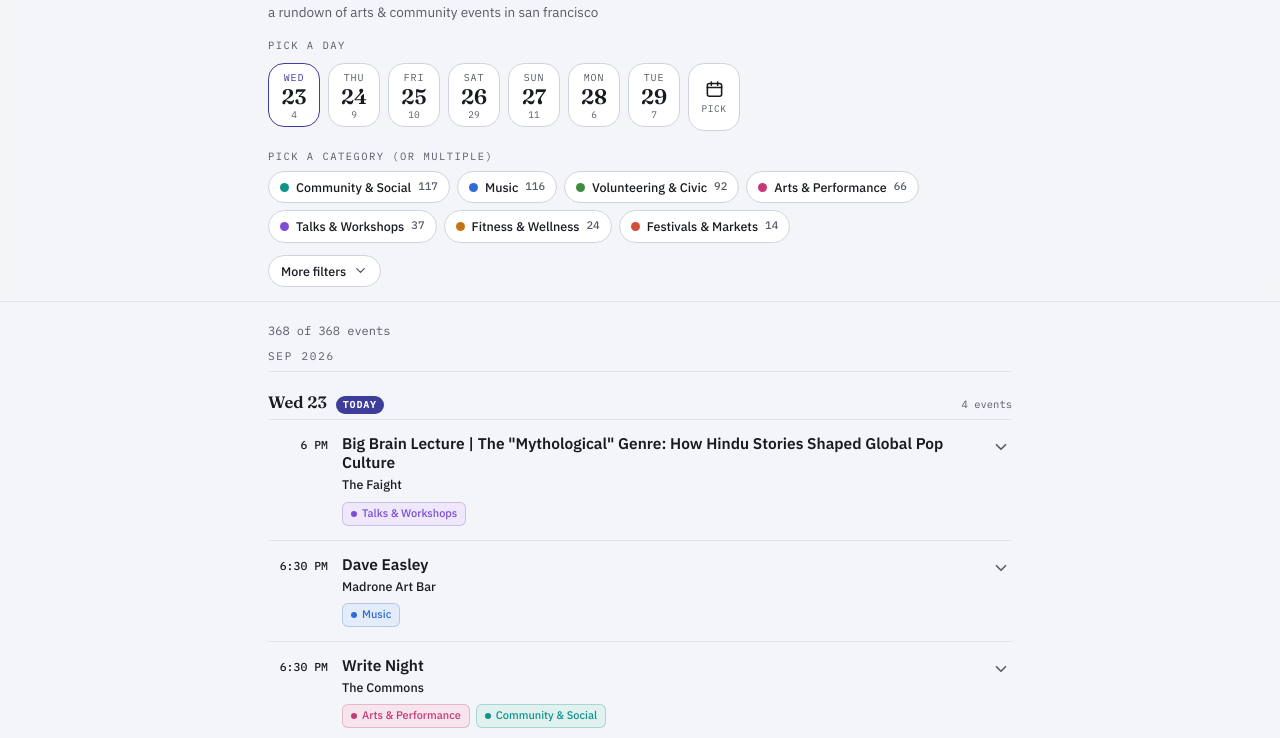
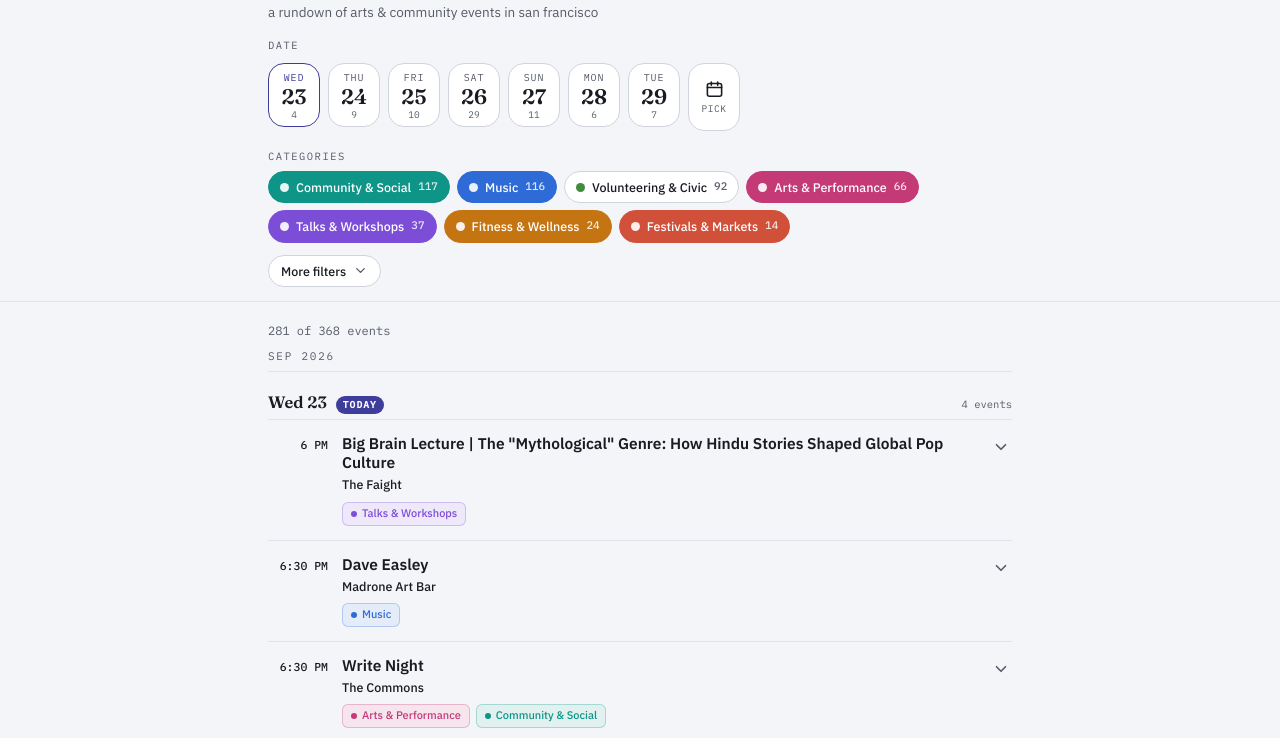
Before and after one commit to jenkliu/sf-events, a website: page index.html in a window 1280 px wide. Shown: the part 62-800 px from the top of the page. Drawn offline with Linux system fonts and the light colour scheme.

Commit message:
Default to all categories except Volunteering & Civic (#19)
Claude-Session: https://claude.ai/code/session_015az7hTgGu2PgMuKgw175sU

Co-authored-by: Claude <noreply@anthropic.com>

```diff
--- a/index.html
+++ b/index.html
@@ -222,7 +222,7 @@
     <p class="sub">a rundown of arts &amp; community events in san francisco</p>
     <div class="filters" id="filters">
       <div>
-        <div class="filter-label">Pick a day</div>
+        <div class="filter-label">Date</div>
         <div class="date-row">
           <div class="daypills" id="dayPills">
             <span class="daypill skel-pill" style="height:58px" aria-hidden="true"></span>
@@ -244,7 +244,7 @@
         </div>
       </div>
       <div class="cat-group">
-        <div class="filter-label">Pick a category (or multiple)</div>
+        <div class="filter-label">Categories</div>
         <div class="chips" id="catChips">
           <span class="chip skel-chip" style="width:96px;height:29px" aria-hidden="true"></span>
           <span class="chip skel-chip" style="width:132px;height:29px" aria-hidden="true"></span>
@@ -271,7 +271,7 @@
 <div class="wrap">
   <div class="toolbar">
     <span class="count" id="count"></span>
-    <button class="reset" id="reset" hidden>Clear filters</button>
+    <button class="reset" id="reset" hidden>Reset filters</button>
   </div>
   <div class="error" id="error" hidden></div>
   <div id="list" aria-busy="true">
@@ -358,6 +358,13 @@
   function catVar(name) { return CATS[name] ? `var(${CATS[name].var})` : `var(--c-other)`; }
 
   const state = { cats: new Set(), src: null, dateRange: null, open: new Set() };
+  // Every category starts selected except these, which would otherwise crowd
+  // out the rest of the list on busy days.
+  const DEFAULT_OFF = new Set(["Volunteering & Civic"]);
+  let DEFAULT_CATS = new Set();
+  function catsAreDefault() {
+    return state.cats.size === DEFAULT_CATS.size && [...state.cats].every(c => DEFAULT_CATS.has(c));
+  }
 
   const TODAY = new Date(); TODAY.setHours(0,0,0,0);
   const TODAY_ISO = ymd(TODAY);
@@ -386,7 +393,7 @@
   // what the closed toggle has to account for depends on the viewport.
   const NARROW = window.matchMedia("(max-width: 640px)");
   function syncMoreCount() {
-    const n = (NARROW.matches ? state.cats.size : 0) + (state.src ? 1 : 0);
+    const n = (NARROW.matches && !catsAreDefault() ? 1 : 0) + (state.src ? 1 : 0);
     moreCountEl.textContent = n;
     moreCountEl.hidden = n === 0;
   }
@@ -577,7 +584,7 @@
       listEl.appendChild(wrap);
     });
     emptyEl.hidden = shown.length !== 0 || EVENTS.length === 0;
-    const active = state.cats.size || state.src || state.dateRange;
+    const active = !catsAreDefault() || state.src || state.dateRange;
     countEl.textContent = `${shown.length} of ${EVENTS.length} events`;
     resetEl.hidden = !active;
     syncMoreCount();
@@ -609,10 +616,13 @@
     chipWrap.innerHTML = "";
     const counts = {};
     EVENTS.forEach(e => e.categories.forEach(c => counts[c] = (counts[c] || 0) + 1));
+    DEFAULT_CATS = new Set(Object.keys(counts).filter(c => !DEFAULT_OFF.has(c)));
+    state.cats = new Set(DEFAULT_CATS);
     Object.keys(counts).sort((a,b) => counts[b]-counts[a]).forEach(name => {
       const b = document.createElement("button");
       b.className = "chip";
-      b.setAttribute("aria-pressed", "false");
+      b.dataset.cat = name;
+      b.setAttribute("aria-pressed", state.cats.has(name));
       b.style.setProperty("--cat", catVar(name));
       b.innerHTML = `<span class="dot"></span><span>${esc(name)}</span><span class="n">${counts[name]}</span>`;
       b.addEventListener("click", () => {
@@ -643,8 +653,8 @@
     });
 
     document.getElementById("reset").addEventListener("click", () => {
-      state.cats.clear(); state.src = null; state.dateRange = null;
-      document.querySelectorAll("#catChips .chip").forEach(c => c.setAttribute("aria-pressed", "false"));
+      state.cats = new Set(DEFAULT_CATS); state.src = null; state.dateRange = null;
+      document.querySelectorAll("#catChips .chip").forEach(c => c.setAttribute("aria-pressed", state.cats.has(c.dataset.cat)));
       document.querySelectorAll("#srcChips .chip").forEach(c => c.setAttribute("aria-pressed", "false"));
       syncDateUI();
       render();
```
